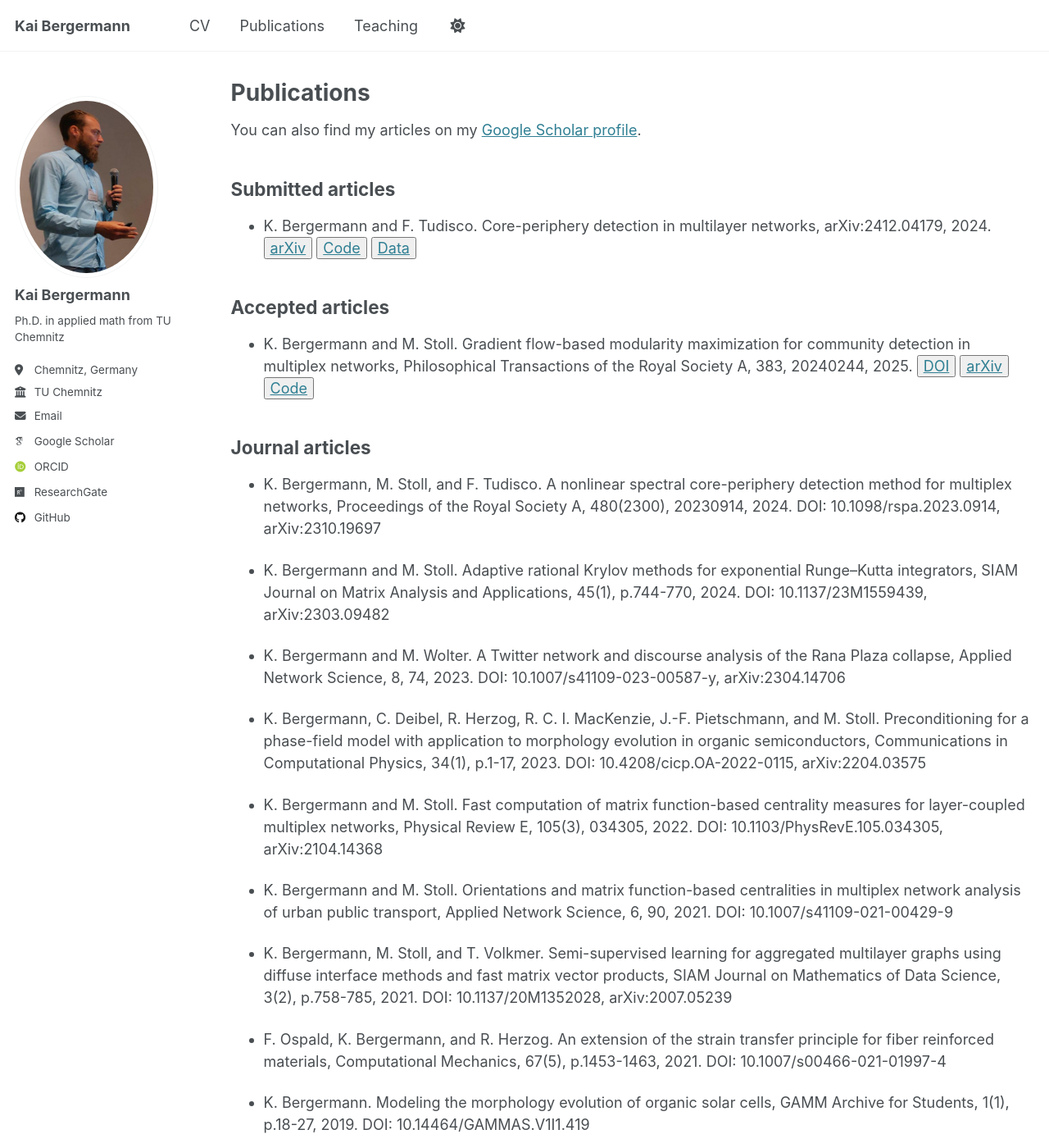
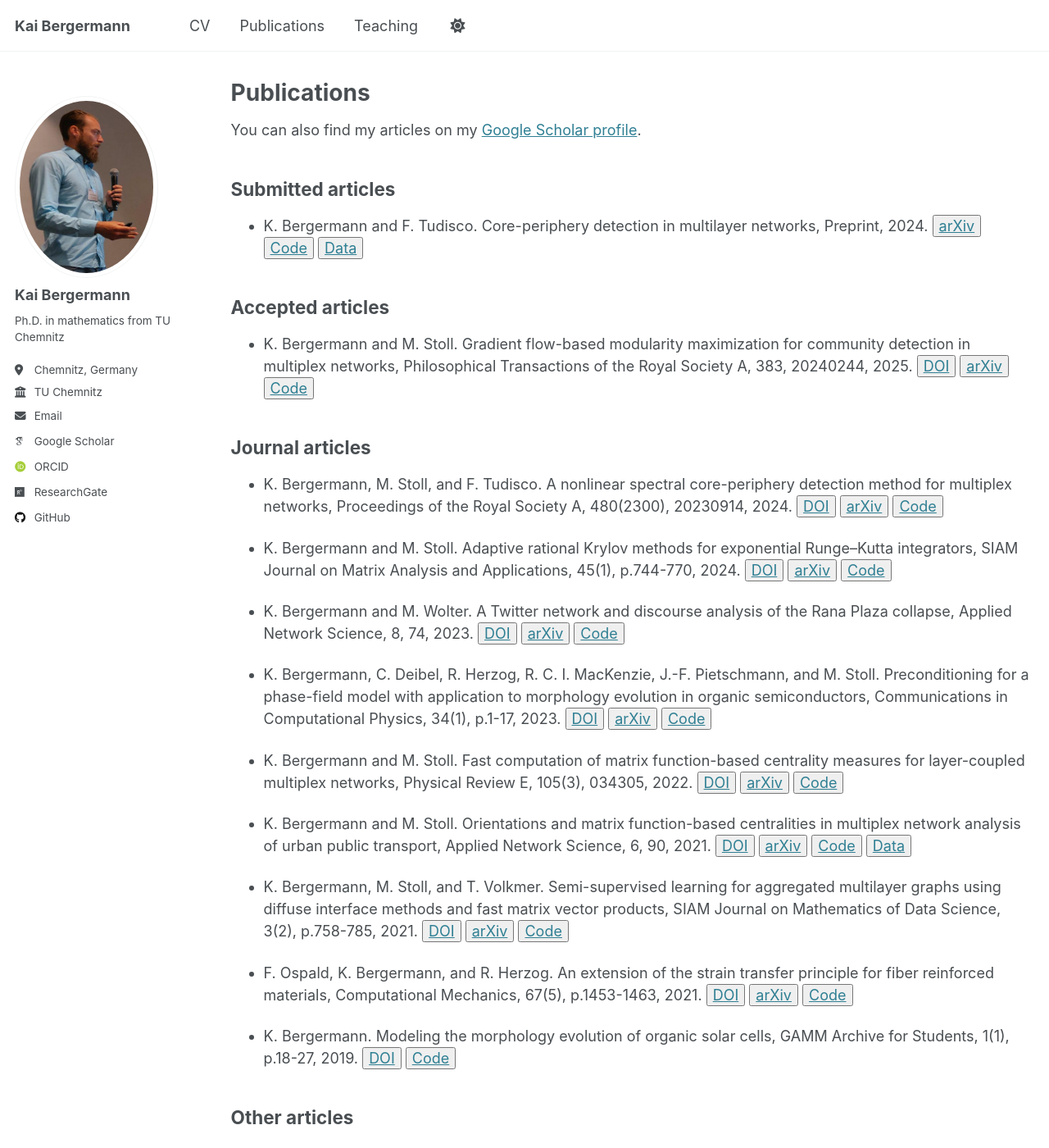
Before and after one commit to KBergermann/KBergermann.github.io, a Jekyll site: the page built from _pages/publications.md, in a window 1280 px wide and 1400 px high. Shown: the whole window at 82% size. Built offline with Jekyll 4.4.1, drawn with Linux system fonts in a browser that asks for light colours; some web fonts are replaced.

Commit message:
more formatting

```diff
--- a/_config.yml
+++ b/_config.yml
@@ -12,7 +12,7 @@ site_theme               : "default"
 title                    : "Kai Bergermann"
 title_separator          : "-"
 name                     : &name "Kai Bergermann"
-description              : &description "Ph.D. in applied math from TU Chemnitz"
+description              : &description "Ph.D. in mathematics from TU Chemnitz"
 url                      : https://kbergermann.github.io # the base hostname & protocol for your site e.g. "https://[your GitHub username].github.io"
 baseurl                  : "" # the subpath of your site, e.g. "/blog"
 repository               : "kbergermann/kbergermann.github.io"
@@ -25,7 +25,7 @@ author:
   avatar           : "Bergermann_SD.jpg"
   name             : "Kai Bergermann"
   pronouns         : # example: "she/her"
-  bio              : "Ph.D. in applied math from TU Chemnitz"
+  bio              : "Ph.D. in mathematics from TU Chemnitz"
   location         : "Chemnitz, Germany"
   employer         : "TU Chemnitz"
   uri              : # URL
--- a/_pages/publications.md
+++ b/_pages/publications.md
@@ -13,75 +13,73 @@ You can also find my articles on my [Google Scholar profile](https://scholar.goo
 
 ## Submitted articles
 
-  * K. Bergermann and F. Tudisco. Core-periphery detection in multilayer networks, arXiv:2412.04179, 2024. <button type="button">[arXiv](https://arxiv.org/abs/2412.04179)</button> <button type="button">[Code](https://github.com/COMPiLELab/MLCP)</button> <button type="button">[Data](https://zenodo.org/records/14231870)</button>
+  * K. Bergermann and F. Tudisco. Core-periphery detection in multilayer networks, Preprint, 2024.
+    <button type="button">[arXiv](https://arxiv.org/abs/2412.04179)</button> <button type="button">[Code](https://github.com/COMPiLELab/MLCP)</button> <button type="button">[Data](https://zenodo.org/records/14231870)</button>
 
 ## Accepted articles
 
   * K. Bergermann and M. Stoll.
     Gradient flow-based modularity maximization for community detection in multiplex networks,
-    Philosophical Transactions of the Royal Society A, 383, 20240244, 2025. <button type="button">[DOI](https://doi.org/10.1098/rsta.2024.0244)</button> <button type="button">[arXiv](https://arxiv.org/abs/2408.15003)</button> <button type="button">[Code](https://github.com/COMPiLELab/MLCP)</button>
+    Philosophical Transactions of the Royal Society A, 383, 20240244, 2025.
+    <button type="button">[DOI](https://doi.org/10.1098/rsta.2024.0244)</button> <button type="button">[arXiv](https://arxiv.org/abs/2408.15003)</button> <button type="button">[Code](https://github.com/COMPiLELab/MLCP)</button>
 
 ## Journal articles
 
   * K. Bergermann, M. Stoll, and F. Tudisco.
     A nonlinear spectral core-periphery detection method for multiplex networks,
     Proceedings of the Royal Society A, 480(2300), 20230914, 2024.
-    DOI: 10.1098/rspa.2023.0914,
-    arXiv:2310.19697
+    <button type="button">[DOI](https://doi.org/10.1098/rspa.2023.0914)</button> <button type="button">[arXiv](https://arxiv.org/abs/2310.19697)</button> <button type="button">[Code](https://github.com/COMPiLELab/MPNSM)</button>
 
   * K. Bergermann and M. Stoll.
     Adaptive rational Krylov methods for exponential Runge--Kutta integrators,
     SIAM Journal on Matrix Analysis and Applications, 45(1), p.744-770, 2024.
-    DOI: 10.1137/23M1559439,
-    arXiv:2303.09482
+    <button type="button">[DOI](https://doi.org/10.1137/23M1559439)</button> <button type="button">[arXiv](https://arxiv.org/abs/2303.09482)</button> <button type="button">[Code](https://github.com/KBergermann/rk2expint)</button>
 
   * K. Bergermann and M. Wolter.
     A Twitter network and discourse analysis of the Rana Plaza collapse,
     Applied Network Science, 8, 74, 2023.
-    DOI: 10.1007/s41109-023-00587-y,
-    arXiv:2304.14706
+    <button type="button">[DOI](https://doi.org/10.1007/s41109-023-00587-y)</button> <button type="button">[arXiv](https://arxiv.org/abs/2304.14706)</button> <button type="button">[Code](https://github.com/KBergermann/Twitter-Rana-Plaza)</button>
 
   * K. Bergermann, C. Deibel, R. Herzog, R. C. I. MacKenzie, J.-F. Pietschmann, and M. Stoll.
     Preconditioning for a phase-field model with application to morphology evolution in organic semiconductors,
     Communications in Computational Physics, 34(1), p.1-17, 2023.
-    DOI: 10.4208/cicp.OA-2022-0115,
-    arXiv:2204.03575
+    <button type="button">[DOI](https://doi.org/10.4208/cicp.OA-2022-0115)</button> <button type="button">[arXiv](https://arxiv.org/abs/2204.03575)</button> <button type="button">[Code](https://github.com/KBergermann/Precond-Cahn-Hilliard-OSC)</button>
 
   * K. Bergermann and M. Stoll.
     Fast computation of matrix function-based centrality measures for layer-coupled multiplex networks,
     Physical Review E, 105(3), 034305, 2022.
-    DOI: 10.1103/PhysRevE.105.034305,
-    arXiv:2104.14368
+    <button type="button">[DOI](https://doi.org/10.1103/PhysRevE.105.034305)</button> <button type="button">[arXiv](https://arxiv.org/abs/2104.14368)</button> <button type="button">[Code](https://github.com/KBergermann/Multiplex-matrix-function-centralities)</button>
 
   * K. Bergermann and M. Stoll.
     Orientations and matrix function-based centralities in multiplex network analysis of urban public transport,
     Applied Network Science, 6, 90, 2021.
-    DOI: 10.1007/s41109-021-00429-9
+    <button type="button">[DOI](https://doi.org/10.1007/s41109-021-00429-9)</button> <button type="button">[arXiv](https://arxiv.org/abs/2107.12695)</button> <button type="button">[Code](https://github.com/KBergermann/Urban-multiplex-networks)</button> <button type="button">[Data](https://www.tu-chemnitz.de/mathematik/wire/pubs/gtfsdata.tar.gz)</button>
 
   * K. Bergermann, M. Stoll, and T. Volkmer.
     Semi-supervised learning for aggregated multilayer graphs using diffuse interface methods and fast matrix vector products,
     SIAM Journal on Mathematics of Data Science, 3(2), p.758-785, 2021.
-    DOI: 10.1137/20M1352028,
-    arXiv:2007.05239
+    <button type="button">[DOI](https://doi.org/10.1137/20M1352028)</button> <button type="button">[arXiv](https://arxiv.org/abs/2007.05239)</button> <button type="button">[Code](https://github.com/KBergermann/MultilayerSSL)</button>
 
   * F. Ospald, K. Bergermann, and R. Herzog.
     An extension of the strain transfer principle for fiber reinforced materials,
     Computational Mechanics, 67(5), p.1453-1463, 2021.
-    DOI: 10.1007/s00466-021-01997-4
+    <button type="button">[DOI](http://dx.doi.org/10.1007/s00466-021-01997-4)</button> <button type="button">[arXiv](https://arxiv.org/abs/2010.05857)</button> <button type="button">[Code](https://github.com/fospald/strain-transfer-principle)</button>
 
   * K. Bergermann.
     Modeling the morphology evolution of organic solar cells,
     GAMM Archive for Students, 1(1), p.18-27, 2019.
-    DOI: 10.14464/GAMMAS.V1I1.419
+    <button type="button">[DOI](https://doi.org/10.14464/gammas.v1i1.419)</button> <button type="button">[Code](https://zenodo.org/record/3228202#.YBKekNYo_M0)</button>
 
 ## Other articles
 
   * M. Stoll and K. Bergermann.
     Multilayer networks and their applications,
     GAMM Rundbrief, 2/2022, p.4-9.
+    <button type="button">[Link](https://www.gamm-ev.de/wp-content/uploads/2022/12/Gamm2022_2web.pdf)</button>
 
 ## Thesis
 
   * K. Bergermann.
     Matrix functions in multiplex network analysis,
     TU Chemnitz, 2025.
+    <button type="button">[DOI](https://doi.org/10.60687/2025-0055)</button>
```
Also changed, not shown: _pages/about.md (+1 -1 lines), _pages/cv.md (+8 -8 lines), _pages/teaching.md (+3 -1 lines).
